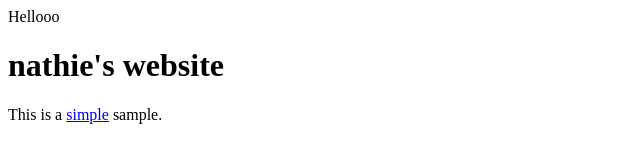
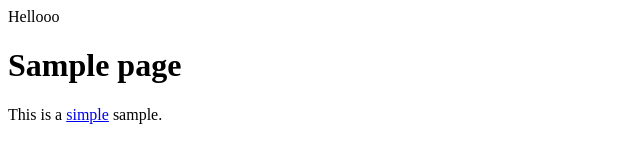
Before and after one commit to natgarcii/willamette-coding-camp, a plain HTML site: page index.html in a window 1280 px wide. Shown: the whole page, without its empty margins (0-640 px from the left). Drawn offline with Linux system fonts and the light colour scheme.

```diff
--- a/index.html
+++ b/index.html
@@ -3,10 +3,10 @@ Hellooo
 <!DOCTYPE html>
 <html lang="en">
  <head>
-  <title>nathie's website</title>
+  <title>Sample page</title>
  </head>
  <body>
-  <h1>nathie's website</h1>
+  <h1>Sample page</h1>
   <p>This is a <a href="demo.html">simple</a> sample.</p>
   <!-- this is a comment -->
  </body>
```
